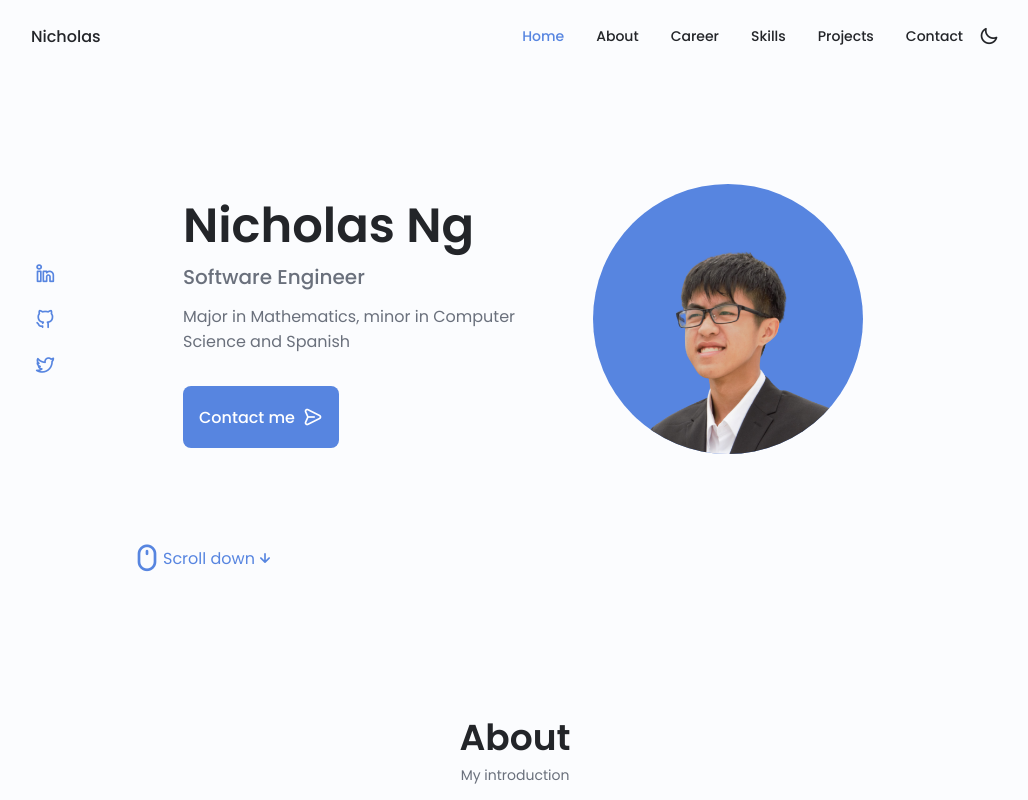
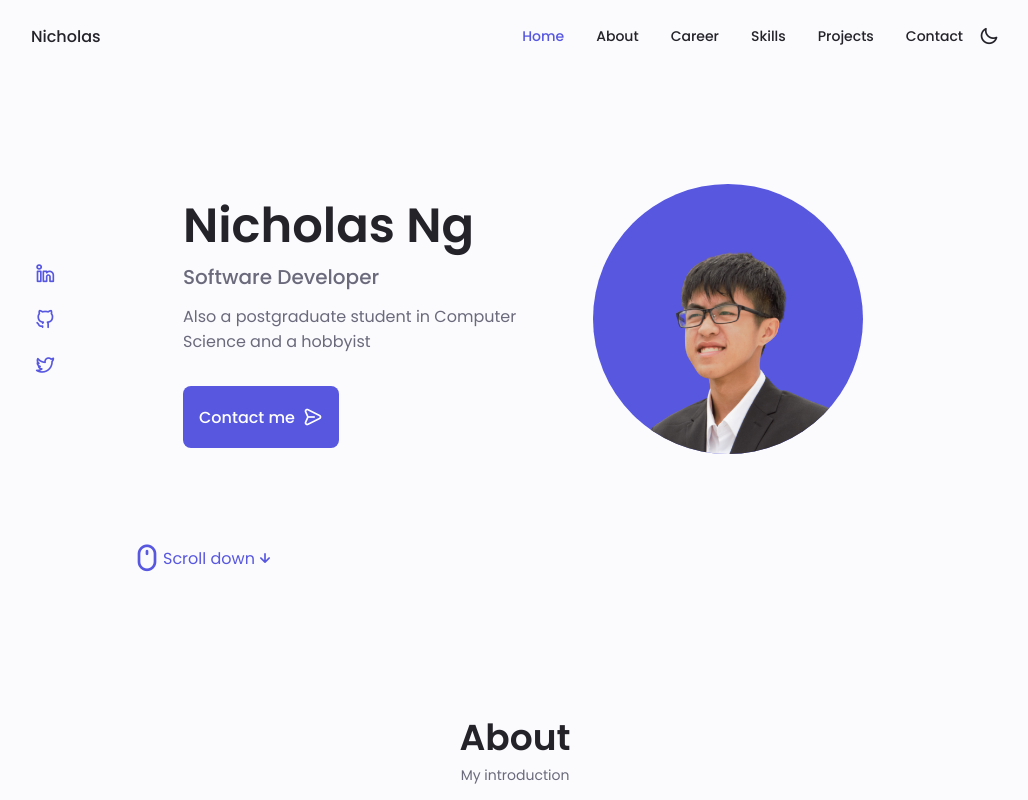
Before and after one commit to onenylxus/portfolio, a plain HTML site: page index.html in a window 1280 px wide. Shown: the top 800 px of the page, without its empty margins (125-1153 px from the left). Drawn offline with nearby package versions, Linux system fonts and the light colour scheme; no server answers.

Commit message:
Update career status (January 2025)

```diff
--- a/index.html
+++ b/index.html
@@ -97,7 +97,7 @@
               <i class="uil uil-github-alt"></i>
             </a>
 
-            <a href="https://twitter.com/onenylxus" target="_blank" class="home-social-icon">
+            <a href="https://x.com/onenylxus" target="_blank" class="home-social-icon">
               <i class="uil uil-twitter-alt"></i>
             </a>
           </div>
@@ -108,8 +108,8 @@
 
           <div class="home-data">
             <h1 class="home-title">Nicholas Ng</h1>
-            <h3 class="home-subtitle">Software Engineer</h3>
-            <p class="home-description">Major in Mathematics, minor in Computer Science and Spanish</p>
+            <h3 class="home-subtitle">Software Developer</h3>
+            <p class="home-description">Also a postgraduate student in Computer Science and a hobbyist</p>
 
             <a href="#contact" class="button button-flex">
               Contact me <i class="uil uil-message button-icon"></i>
@@ -235,6 +235,7 @@
               <div class="career-rounder">
                 <i class="uil uil-graduation-cap career-icon"></i>
               </div>
+              <div class="career-line"></div>
             </div>
 
             <div>
@@ -243,6 +244,23 @@
               <div class="career-period">
                 <i class="uil uil-calendar-alt"></i>
                 Sep 2024 - Current
+              </div>
+            </div>
+          </div>
+
+          <div class="career-data">
+            <div>
+              <h3 class="career-title">Software Developer</h3>
+              <span class="career-subtitle">yyResearch Limited</span>
+              <div class="career-period">
+                <i class="uil uil-calendar-alt"></i>
+                Oct 2024 - Current
+              </div>
+            </div>
+
+            <div>
+              <div class="career-rounder">
+                <i class="uil uil-briefcase-alt career-icon"></i>
               </div>
             </div>
           </div>
@@ -537,7 +555,7 @@
       <div class="footer-container container grid">
         <div>
           <h1 class="footer-title">Nicholas</h1>
-          <span class="footer-subtitle">Software Engineer</span>
+          <span class="footer-subtitle">Software Developer</span>
         </div>
 
         <ul class="footer-links">
@@ -555,7 +573,7 @@
             <i class="uil uil-github-alt"></i>
           </a>
 
-          <a href="https://twitter.com/onenylxus" class="footer-social">
+          <a href="https://x.com/onenylxus" class="footer-social">
             <i class="uil uil-twitter-alt"></i>
           </a>
         </div>
--- a/styles.css
+++ b/styles.css
@@ -19,17 +19,18 @@
   --font-size-h3: 1.125rem;
 
   /* Colors */
-  --color-tint: hsl(220, 69%, 61%);
-  --color-tint-alt: hsl(220, 57%, 53%);
-  --color-tint-lighten: hsl(220, 92%, 85%);
-  --color-title: hsl(220, 8%, 15%);
-  --color-text: hsl(220, 8%, 45%);
-  --color-text-lighten: hsl(220, 8%, 65%);
-  --color-hover: hsl(220, 57%, 53%);
-  --color-input: hsl(220, 70%, 96%);
-  --color-body: hsl(220, 60%, 99%);
-  --color-scroll: hsl(220, 12%, 90%);
-  --color-thumb: hsl(220, 12%, 80%);
+  --hue: 240;
+  --color-tint: hsl(var(--hue), 69%, 61%);
+  --color-tint-alt: hsl(var(--hue), 57%, 53%);
+  --color-tint-lighten: hsl(var(--hue), 92%, 85%);
+  --color-title: hsl(var(--hue), 8%, 15%);
+  --color-text: hsl(var(--hue), 8%, 45%);
+  --color-text-lighten: hsl(var(--hue), 8%, 65%);
+  --color-hover: hsl(var(--hue), 57%, 53%);
+  --color-input: hsl(var(--hue), 70%, 96%);
+  --color-body: hsl(var(--hue), 60%, 99%);
+  --color-scroll: hsl(var(--hue), 12%, 90%);
+  --color-thumb: hsl(var(--hue), 12%, 80%);
 
   /* Layering */
   --layer-tooltip: 1;
@@ -52,13 +53,13 @@
 
 /* Dark theme styles */
 body.dark-theme {
-  --color-tint-alt: hsl(220, 30%, 8%);
-  --color-title: hsl(220, 8%, 95%);
-  --color-text: hsl(220, 8%, 75%);
-  --color-input: hsl(220, 29%, 16%);
-  --color-body: hsl(220, 28%, 12%);
-  --color-scroll: hsl(220, 12%, 48%);
-  --color-thumb: hsl(220, 12%, 36%);
+  --color-tint-alt: hsl(var(--hue), 30%, 8%);
+  --color-title: hsl(var(--hue), 8%, 95%);
+  --color-text: hsl(var(--hue), 8%, 75%);
+  --color-input: hsl(var(--hue), 29%, 16%);
+  --color-body: hsl(var(--hue), 28%, 12%);
+  --color-scroll: hsl(var(--hue), 12%, 48%);
+  --color-thumb: hsl(var(--hue), 12%, 36%);
 }
 
 /* Base elements */
```
Also changed, not shown: LICENSE.md.
